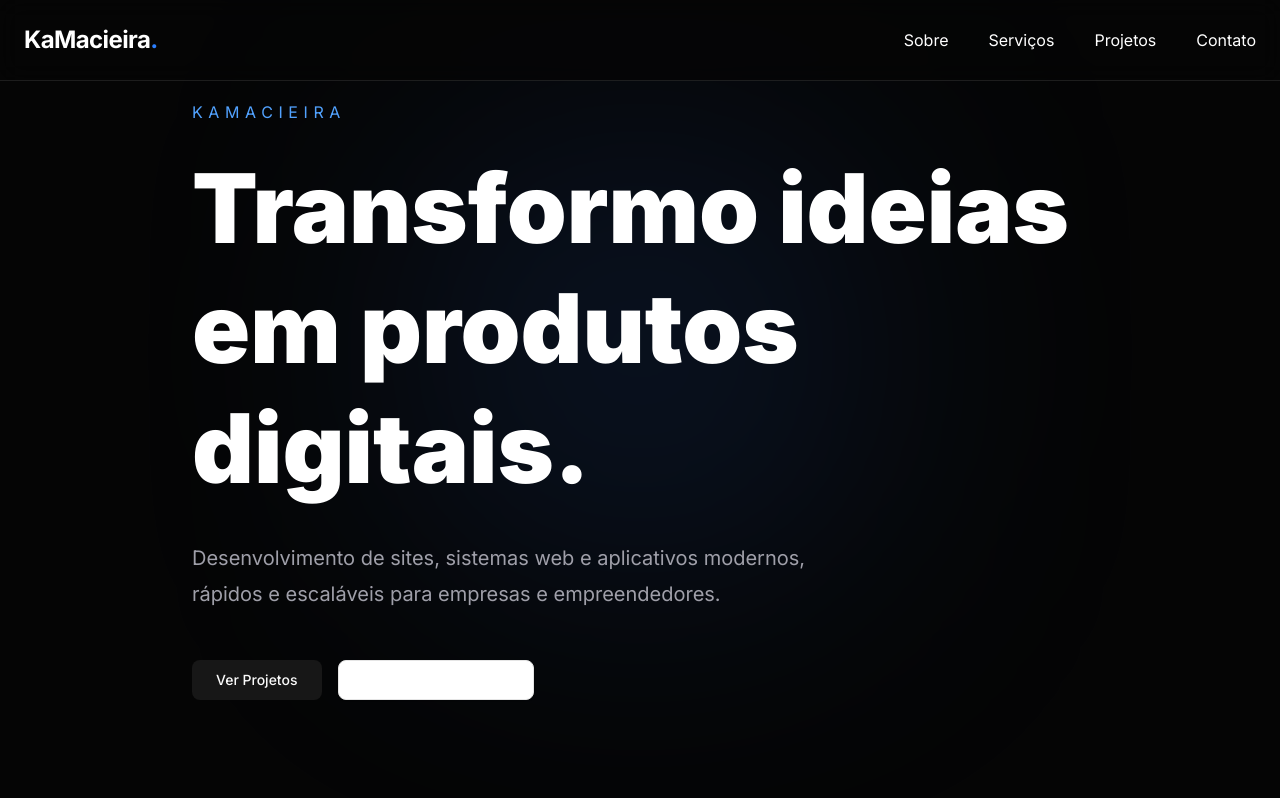
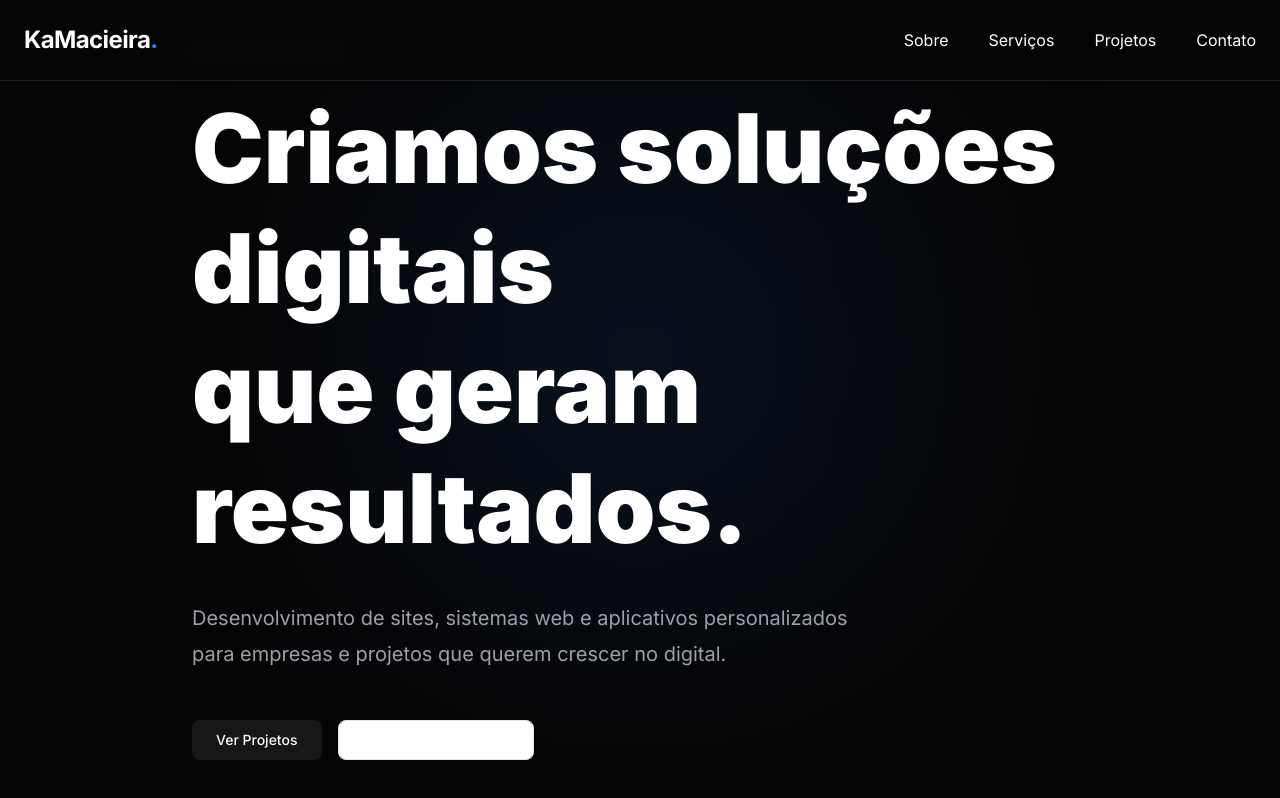
Before and after one commit to kaiquemacieira/PortfolioKaMacieira, a Next.js app: page / in a window 1280 px wide. Built offline with nearby package versions, Linux system fonts and the light colour scheme.

Commit message:
Melhora apresentação do Hero

```diff
--- a/components/sections/Hero.tsx
+++ b/components/sections/Hero.tsx
@@ -10,7 +10,6 @@ export default function Hero() {
       id="home"
       className="relative flex min-h-screen items-center overflow-hidden bg-[#050505]"
     >
-      {/* Glow azul */}
       <div className="absolute left-1/2 top-40 h-96 w-96 -translate-x-1/2 rounded-full bg-blue-500/20 blur-[140px]" />
 
       <div className="relative z-10 mx-auto max-w-7xl px-6">
@@ -28,33 +27,33 @@ export default function Hero() {
           initial={{ opacity: 0, y: 40 }}
           animate={{ opacity: 1, y: 0 }}
           transition={{
-            delay: .15,
-            duration: .7
+            delay: 0.15,
+            duration: 0.7,
           }}
           className="max-w-4xl text-6xl font-black leading-tight md:text-8xl"
         >
-          Transformo ideias
+          Criamos soluções digitais
           <br />
-          em produtos digitais.
+          que geram resultados.
         </motion.h1>
 
         <motion.p
           initial={{ opacity: 0 }}
           animate={{ opacity: 1 }}
           transition={{
-            delay: .45
+            delay: 0.45,
           }}
           className="mt-8 max-w-2xl text-xl leading-9 text-zinc-400"
         >
-          Desenvolvimento de sites, sistemas web e aplicativos modernos,
-          rápidos e escaláveis para empresas e empreendedores.
+          Desenvolvimento de sites, sistemas web e aplicativos personalizados
+          para empresas e projetos que querem crescer no digital.
         </motion.p>
 
         <motion.div
           initial={{ opacity: 0 }}
           animate={{ opacity: 1 }}
           transition={{
-            delay: .7
+            delay: 0.7,
           }}
           className="mt-12 flex flex-wrap gap-4"
         >
@@ -64,7 +63,7 @@ export default function Hero() {
 
           <Button variant="outline" size="lg">
             Solicitar orçamento
-            <ArrowRight className="ml-2 h-5 w-5"/>
+            <ArrowRight className="ml-2 h-5 w-5" />
           </Button>
         </motion.div>
 
```
